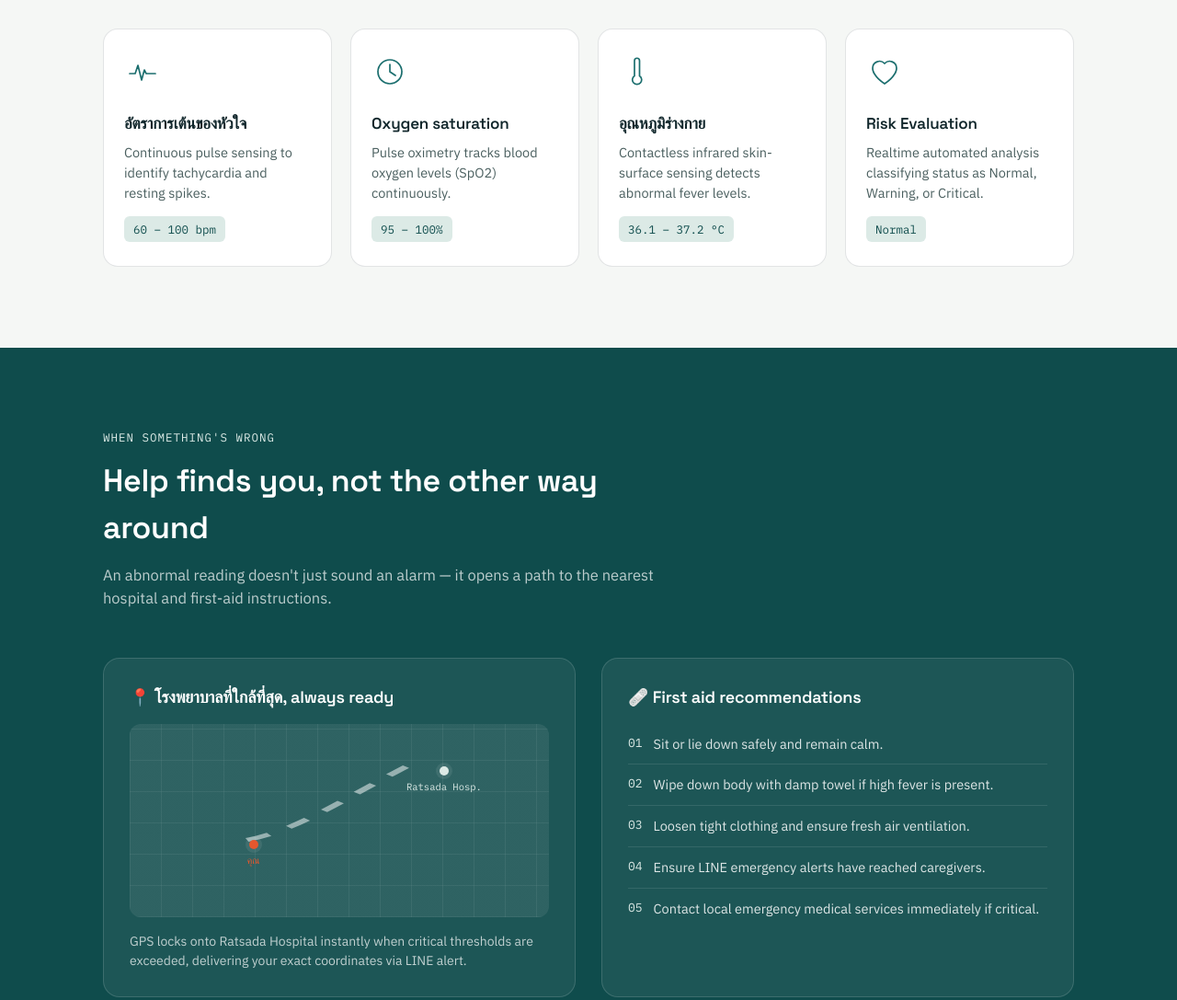
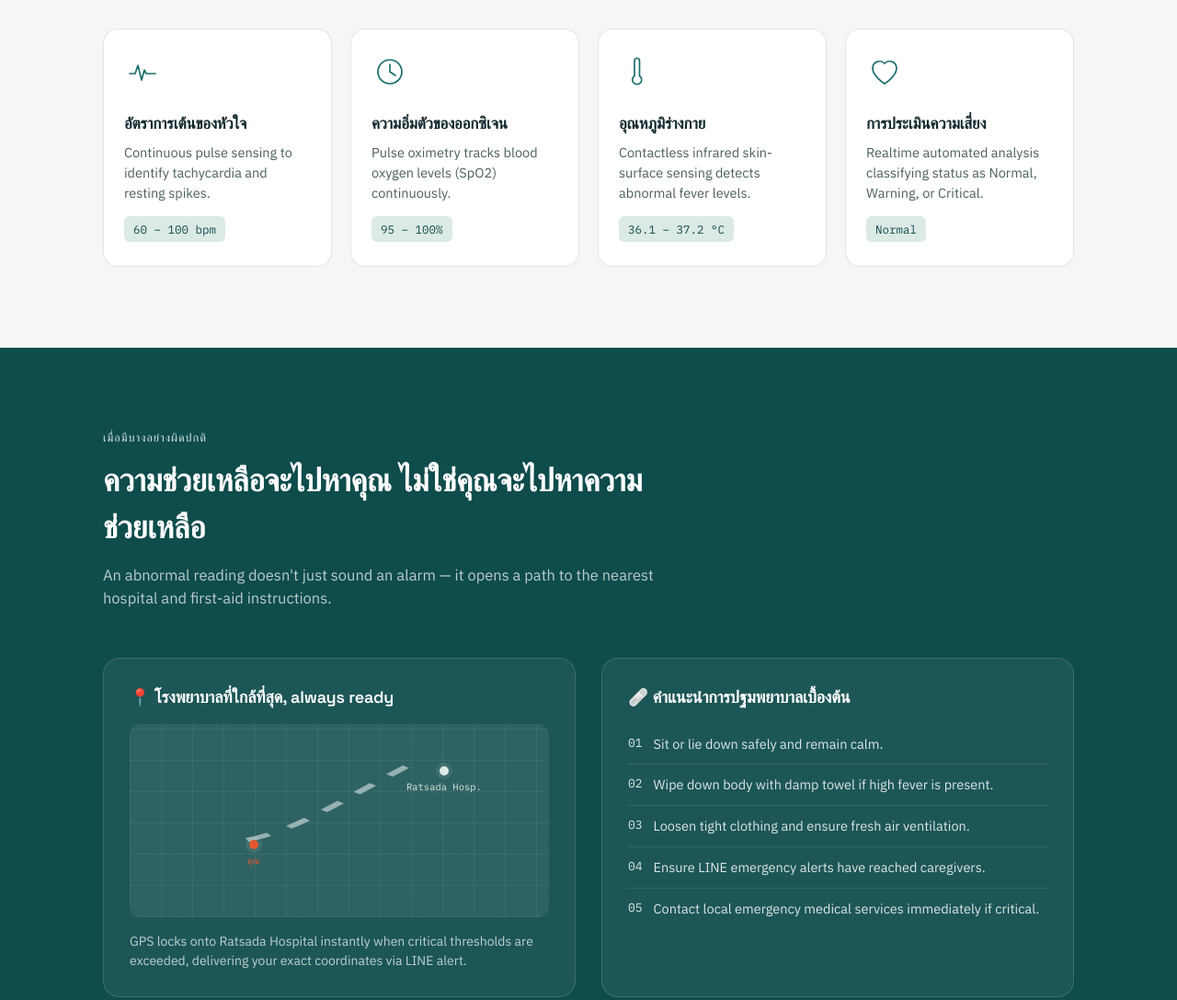
Before and after one commit to Jirathiwat/my-esp32-web, a plain HTML site: page index.html in a window 1280 px wide. Shown: the part 940-2027 px from the top of the page at 92% size. Drawn offline with Linux system fonts and the light colour scheme; no server answers.

```diff
--- a/index.html
+++ b/index.html
@@ -518,7 +518,7 @@
 <section class="hero">
   <div class="wrap hero-grid">
     <div>
-      <span class="eyebrow"><span class="dot"></span> READING VITALS REALTIME</span>
+      <span class="eyebrow"><span class="dot"></span> อ่านค่าสัญญาณชีพแบบเรียลไทม์</span>
       <h1>Your body's numbers.<br>Their <span class="accent">exact location</span>.<br>One signal apart.</h1>
       <p class="lede">V-Glove is a smart wearable that watches oxygen, heart rate, and temperature around the clock — and the moment something looks wrong, it alerts emergency response and guides you through what to do.</p>
       <div class="hero-actions">
@@ -543,7 +543,7 @@
           <div class="value"><span id="spo2">--</span><span class="unit">%</span></div>
         </div>
         <div class="vital-cell" style="grid-column: span 2;">
-          <div class="label">อุณหภูมิ</div>
+          <div class="label">อุณหภูมิร่างกาย</div>
           <div class="value"><span id="temp">--</span><span class="unit">°C</span></div>
         </div>
       </div>
@@ -551,7 +551,7 @@
         <path d="M0,28 L60,28 L75,10 L90,46 L105,28 L160,28 L175,18 L190,38 L205,28 L400,28"/>
       </svg>
       <div class="device-foot">
-        <span>โรงพยาบาลที่ใกล้ที่สุด: <strong>Ratsada Hospital</strong></span>
+        <span>โรงพยาบาลที่ใกล้ที่สุด : <strong>Ratsada Hospital</strong></span>
         <span class="ok" id="risk-status">● Connecting...</span>
       </div>
     </div>
@@ -580,7 +580,7 @@
       </div>
       <div class="vcard">
         <svg class="icon" viewBox="0 0 40 40" fill="none"><circle cx="20" cy="20" r="13" stroke="#1B6E6E" stroke-width="1.7"/><path d="M20 12v8l6 4" stroke="#1B6E6E" stroke-width="1.7" stroke-linecap="round"/></svg>
-        <h3>Oxygen saturation</h3>
+        <h3>ความอิ่มตัวของออกซิเจน</h3>
         <p>Pulse oximetry tracks blood oxygen levels (SpO2) continuously.</p>
         <span class="range">95 – 100%</span>
       </div>
@@ -592,7 +592,7 @@
       </div>
       <div class="vcard">
         <svg class="icon" viewBox="0 0 40 40" fill="none"><path d="M20 33s-13-8.1-13-17a7.5 7.5 0 0113-5 7.5 7.5 0 0113 5c0 8.9-13 17-13 17z" stroke="#1B6E6E" stroke-width="1.7"/></svg>
-        <h3>Risk Evaluation</h3>
+        <h3>การประเมินความเสี่ยง</h3>
         <p>Realtime automated analysis classifying status as Normal, Warning, or Critical.</p>
         <span class="range" id="card-risk-display">Normal</span>
       </div>
@@ -603,8 +603,8 @@
 <section id="emergency" class="emergency">
   <div class="wrap">
     <div class="section-head">
-      <span class="kicker">When something's wrong</span>
-      <h2>Help finds you, not the other way around</h2>
+      <span class="kicker">เมื่อมีบางอย่างผิดปกติ</span>
+      <h2>ความช่วยเหลือจะไปหาคุณ ไม่ใช่คุณจะไปหาความช่วยเหลือ</h2>
       <p>An abnormal reading doesn't just sound an alarm — it opens a path to the nearest hospital and first-aid instructions.</p>
     </div>
     <div class="em-grid">
@@ -620,7 +620,7 @@
         <p style="color:rgba(255,255,255,0.72); font-size:14px;">GPS locks onto Ratsada Hospital instantly when critical thresholds are exceeded, delivering your exact coordinates via LINE alert.</p>
       </div>
       <div class="em-panel">
-        <h3>🩹 First aid recommendations</h3>
+        <h3>🩹 คำแนะนำการปฐมพยาบาลเบื้องต้น</h3>
         <ul class="em-list">
           <li><span class="idx">01</span> Sit or lie down safely and remain calm.</li>
           <li><span class="idx">02</span> Wipe down body with damp towel if high fever is present.</li>
```
